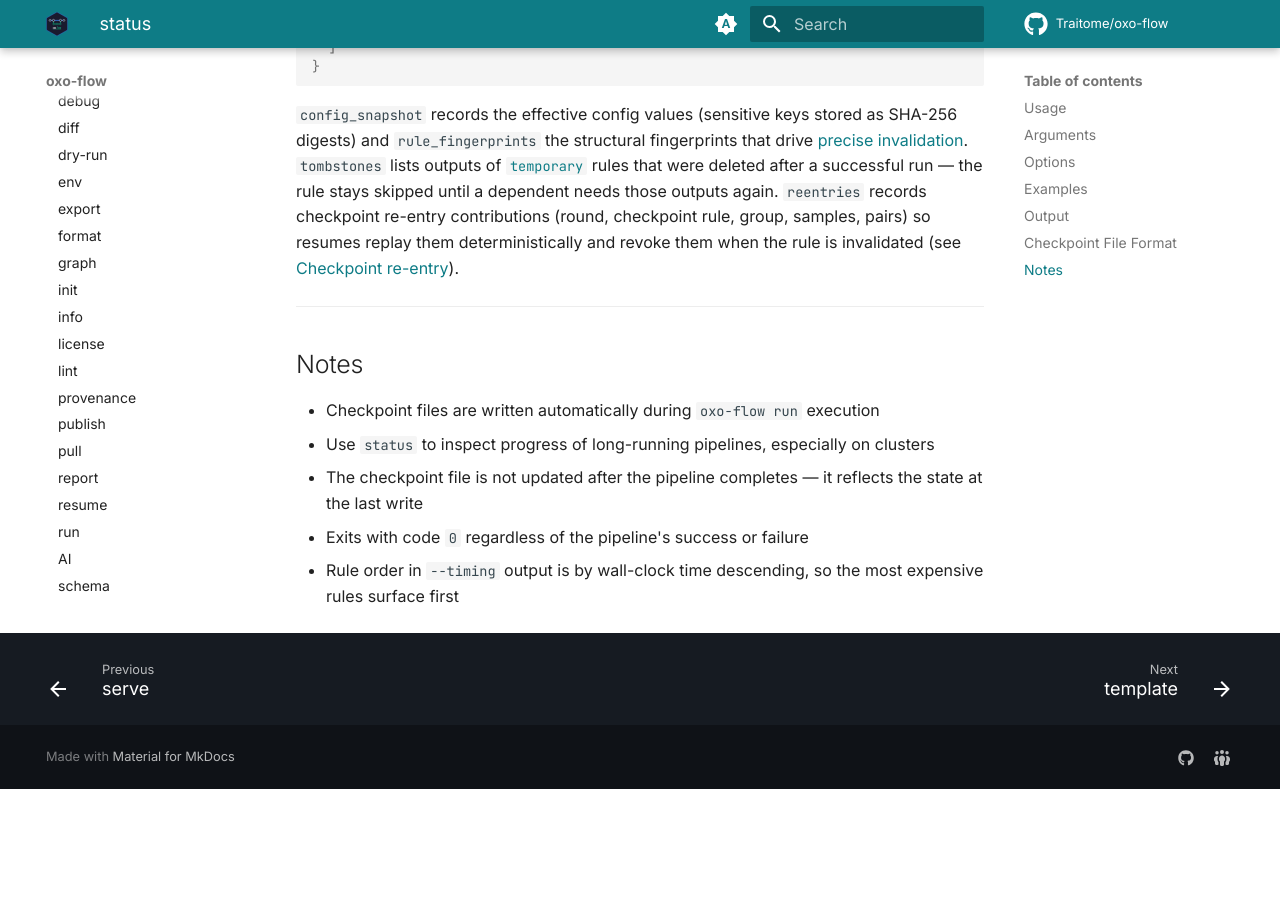
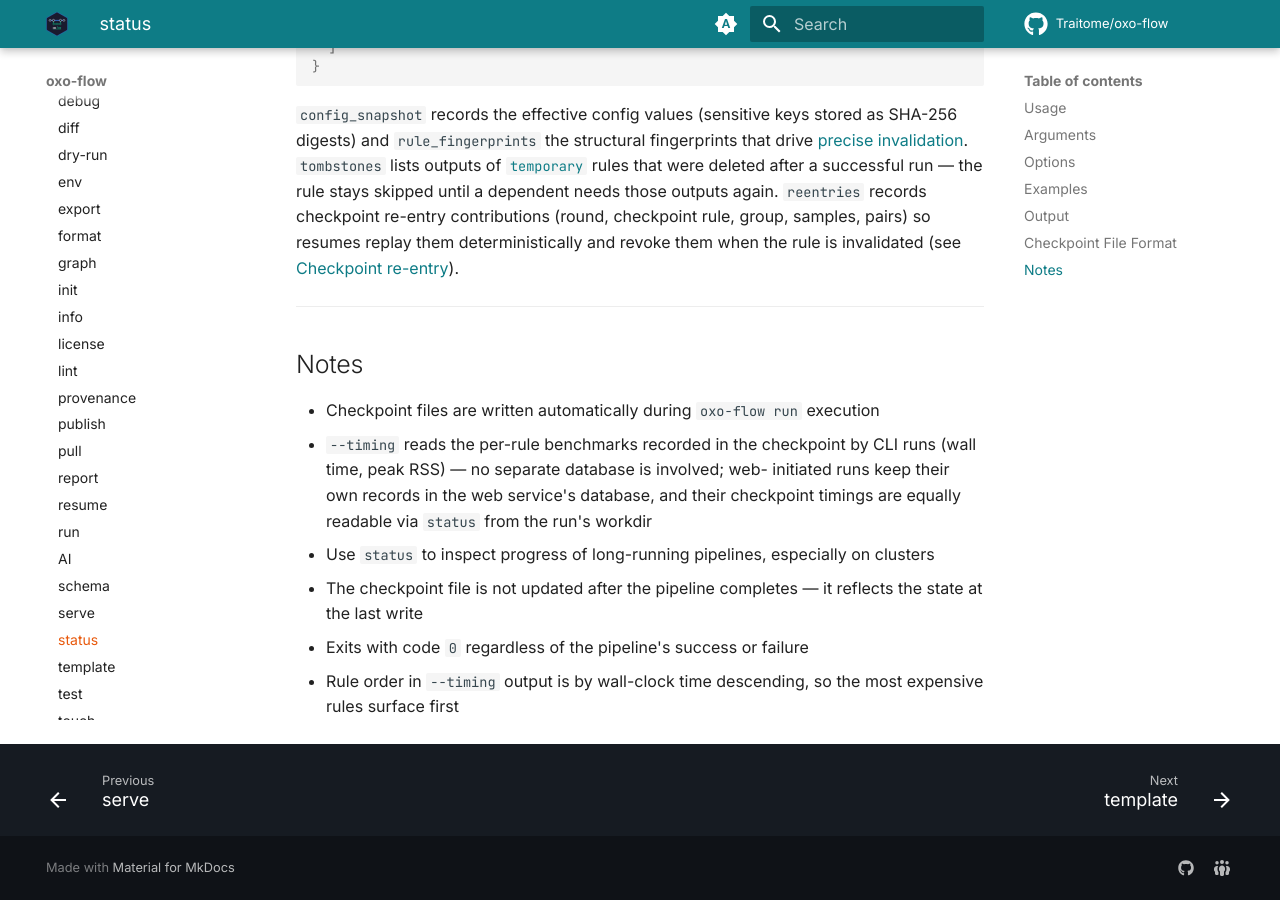
Before and after one commit to Traitome/oxo-flow, an MkDocs documentation site: the page built from docs/guide/src/commands/status.md, in a window 1280 px wide and 900 px high, scrolled down 3094 px. Built offline with MkDocs 1.6.1 and Material for MkDocs 9.7.7, drawn with Linux system fonts in a browser that asks for light colours; comment, search, counter and statistics services are not loaded; the version menu is left out; before the commit the page ends 3883 px from its top, so only the background shows below that.

Commit message:
docs: clarify status --timing data sources for CLI and web runs
F-6③ follow-up (issue #324): the checkpoint (not the web DB) is the
data source for CLI-run timings; web-run workdirs carry checkpoints too,
so status works uniformly from the workdir.

```diff
--- a/docs/guide/src/commands/status.md
+++ b/docs/guide/src/commands/status.md
@@ -159,6 +159,11 @@
 ## Notes
 
 - Checkpoint files are written automatically during `oxo-flow run` execution
+- `--timing` reads the per-rule benchmarks recorded in the checkpoint by
+  CLI runs (wall time, peak RSS) — no separate database is involved; web-
+  initiated runs keep their own records in the web service's database, and
+  their checkpoint timings are equally readable via `status` from the run's
+  workdir
 - Use `status` to inspect progress of long-running pipelines, especially on clusters
 - The checkpoint file is not updated after the pipeline completes — it reflects the state at the last write
 - Exits with code `0` regardless of the pipeline's success or failure
```
